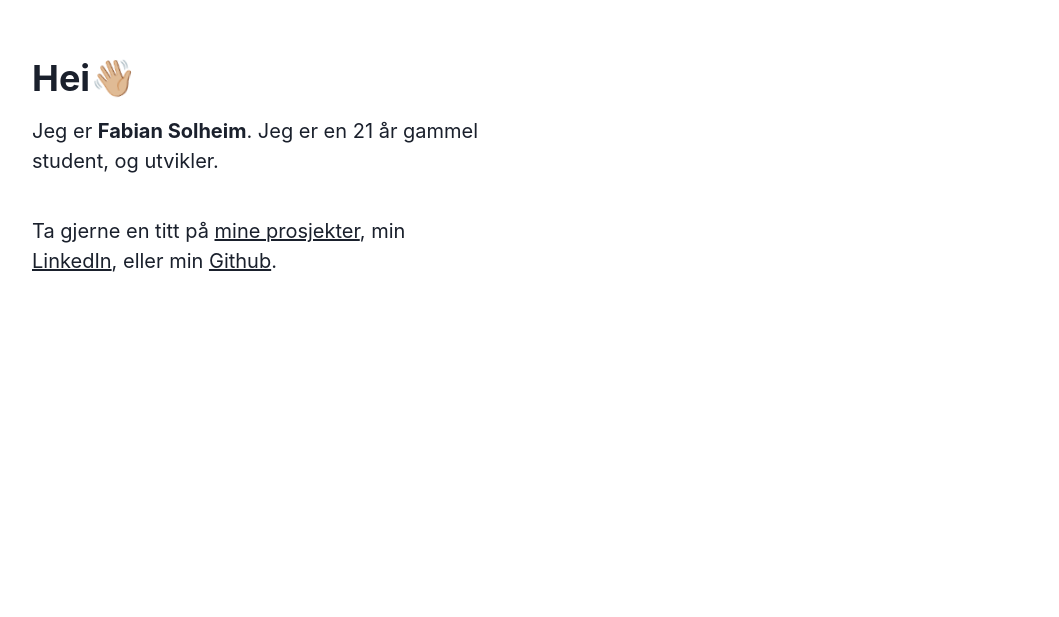
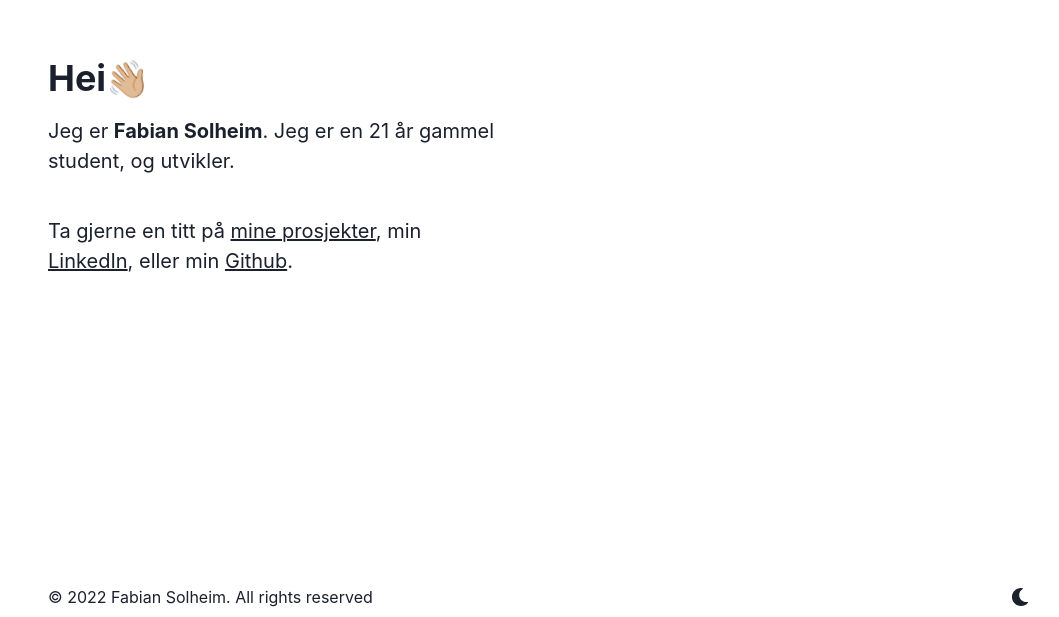
Before and after one commit to fabiansolheim/fabiansolhe.im, a React (Create React App) app: page / in a window 1280 px wide. Shown: the part 183-800 px from the top of the page, without its empty margins (96-1155 px from the left). Built offline with nearby package versions, Linux system fonts and the light colour scheme.

Commit message:
Temporary fix for footer

```diff
--- a/public/index.html
+++ b/public/index.html
@@ -24,7 +24,7 @@
       work correctly both with client-side routing and a non-root public URL.
       Learn how to configure a non-root public URL by running `npm run build`.
     -->
-    <title>React App</title>
+    <title>fabiansolhe.im</title>
   </head>
   <body>
     <noscript>You need to enable JavaScript to run this app.</noscript>
--- a/src/App.js
+++ b/src/App.js
@@ -22,7 +22,7 @@ import Footer from './components/Footer';
 import ToggleColorMode from './components/ToggleColorMode';
 import "./wavinghand.css";
 
-const HeroText = () => {
+/* const HeroText = () => {
   return(
     <Box w={[300, 400, 500]} mt={60}>
     <Heading mb={4}>Hei
@@ -37,7 +37,7 @@ const HeroText = () => {
   )
 }
 
-
+ */
 const SocialLinks = () => {
   return (
     <Box w={390} mt={10}>
@@ -70,16 +70,38 @@ const SocialLinks = () => {
   );
 };
 
+const HeroText = () => {
+  const [isNotMobile] = useMediaQuery('(min-width: 600px)');
+  return (
+    <Box mt={isNotMobile ? 60 : 153} position="relative" w={[300, 400, 500]}>
+      <Heading mb={4}>
+        Hei
+        <span className="wave">👋🏼</span>
+      </Heading>
+      <HStack>
+        <Text fontSize="xl" style={{ display: 'inline-block' }}>
+          Jeg er{' '}
+          <Text style={{ fontWeight: 'bold', display: 'inline-block' }}>
+            Fabian Solheim
+          </Text>
+          . Jeg er en 21 år gammel student, og utvikler.
+        </Text>
+      </HStack>
+    </Box>
+  );
+};
 
 const Index = () => {
-  const [isNotMobile] = useMediaQuery("(min-width: 600px)");
+  const [isNotMobile] = useMediaQuery('(min-width: 600px)');
   return (
     <>
+      <Container maxWidth="container.lg" minHeight="69.7vh">
         <Box ml={isNotMobile ? '0' : 5}>
           <HeroText />
           <SocialLinks />
         </Box>
+      </Container>
     </>
   );
-}
+};
 export default Index;
--- a/src/Prosjekter.js
+++ b/src/Prosjekter.js
@@ -67,10 +67,12 @@ const Prosjekter = () => {
       const [isNotMobile] = useMediaQuery('(min-width: 600px)');
   return (
     <>
+      <Container maxWidth="container.lg" minHeight="95vh" padding="0">
         <Box ml={isNotMobile ? '0' : 5}>
           <Header />
           <HeroText />
         </Box>
+      </Container>
     </>
   );
 };
--- a/src/index.js
+++ b/src/index.js
@@ -11,7 +11,7 @@ ReactDOM.render(
   <StrictMode>
     <ChakraProvider resetCSS theme={theme}>
       <ColorModeScript />
-      <Container maxWidth="container.lg" minHeight="95vh" padding="0">
+
         <BrowserRouter>
           <Routes>
             <Route path="/" element={<Index />} />
@@ -19,7 +19,7 @@ ReactDOM.render(
             <Route path="*" element={<h1>Not found</h1>} />
           </Routes>
         </BrowserRouter>
-      </Container>
+
       <Footer />
     </ChakraProvider>
   </StrictMode>,
```
Also changed, not shown: 1 other file (tests, documents, lock files or other folders).
